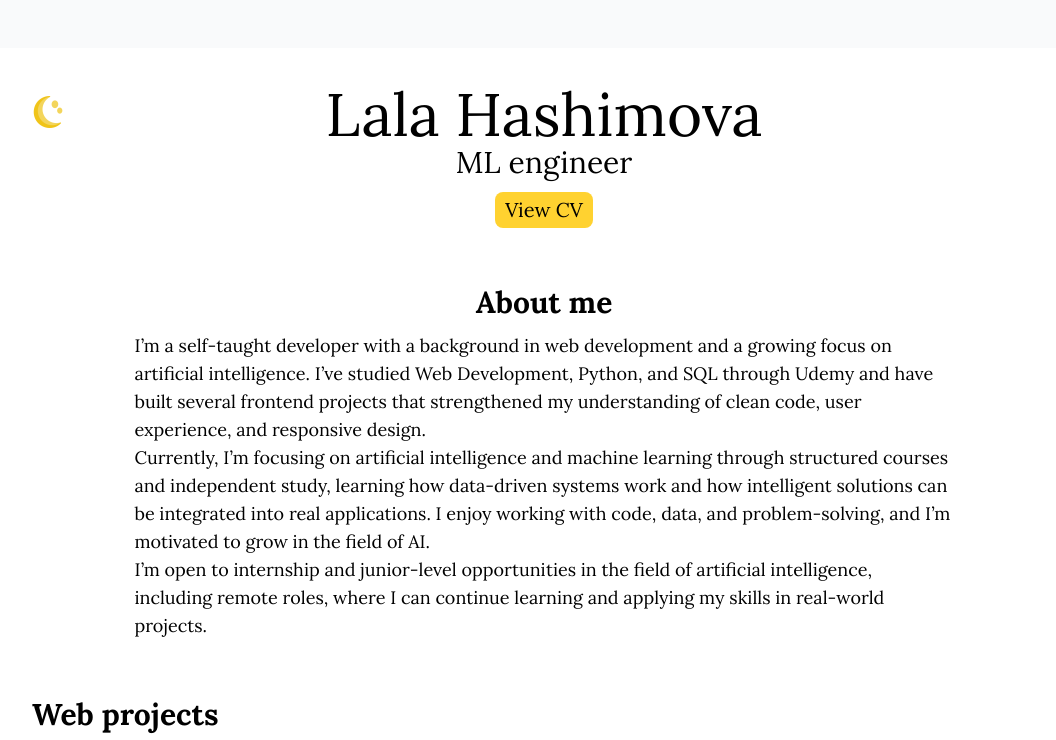
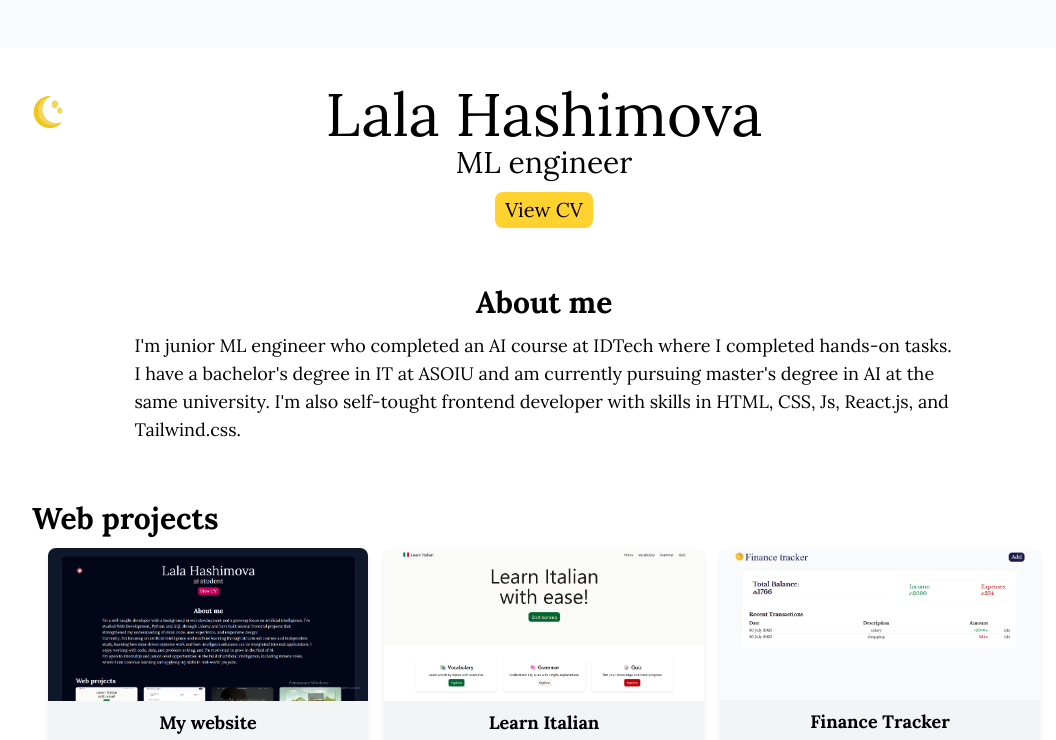
Before and after one commit to lalahashim/portfolio-website, a React (Vite) app: page / in a window 1280 px wide. Shown: the top 740 px of the page, without its empty margins (96-1152 px from the left). Built offline with nearby package versions, Linux system fonts and the light colour scheme.

Commit message:
Revise AboutMe component with new background details
Updated personal description and qualifications in AboutMe component.

```diff
--- a/src/components/AboutMe.jsx
+++ b/src/components/AboutMe.jsx
@@ -3,17 +3,9 @@ export default function AboutMe(){
         <div className="flex flex-col gap-1 lg:w-[80%] lg:gap-3 mx-auto items-center text-black dark:text-gray-100">
             <h3 className="text-2xl md:text-3xl font-bold text-center">About me</h3>
             <p className="text-sm md:text-lg">
-                I’m a self-taught developer with a background in web development and a growing focus on
-                artificial intelligence. I’ve studied Web Development, Python, and SQL through Udemy and have
-                built several frontend projects that strengthened my understanding of clean code, user experience,
-                and responsive design. <br />
-                Currently, I’m focusing on artificial intelligence and machine learning through structured courses
-                and independent study, learning how data-driven systems work and how intelligent solutions can be
-                integrated into real applications. I enjoy working with code, data, and problem-solving, and I’m
-                motivated to grow in the field of AI. <br />
-                I’m open to internship and junior-level opportunities in the field of artificial intelligence,
-                including remote roles, where I can continue learning and applying my skills in real-world
-                projects.
+                I'm junior ML engineer who completed an AI course at IDTech where I completed hands-on tasks. I have a
+                bachelor's degree in IT at ASOIU and am currently pursuing master's degree in AI at the same university.
+                I'm also self-tought frontend developer with skills in HTML, CSS, Js, React.js, and Tailwind.css.
             </p>
         </div>
     )
```
